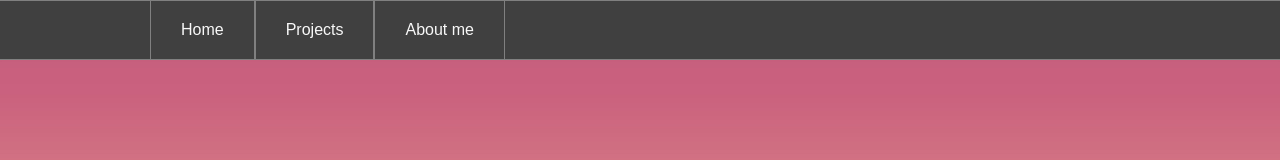
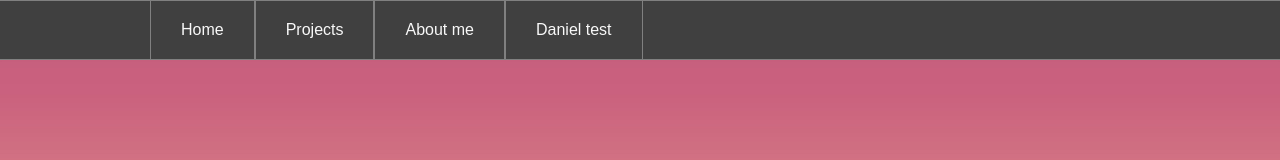
Before and after one commit to Chinzcode/portfolio-website, a plain HTML site: page index.html in a window 1280 px wide. Shown: the top 160 px of the page. Drawn offline with Linux system fonts and the light colour scheme; files whose address does not match are found by name.

Commit message:
add new test

```diff
--- a/index.html
+++ b/index.html
@@ -19,6 +19,9 @@
                 </li>
                 <li class="Nav-item">
                     <a href="#">About me</a>
+                </li>
+                <li class="Nav-item">
+                    <a href="#">Daniel test</a>
                 </li>
             </ul>
         </Nav>
```
